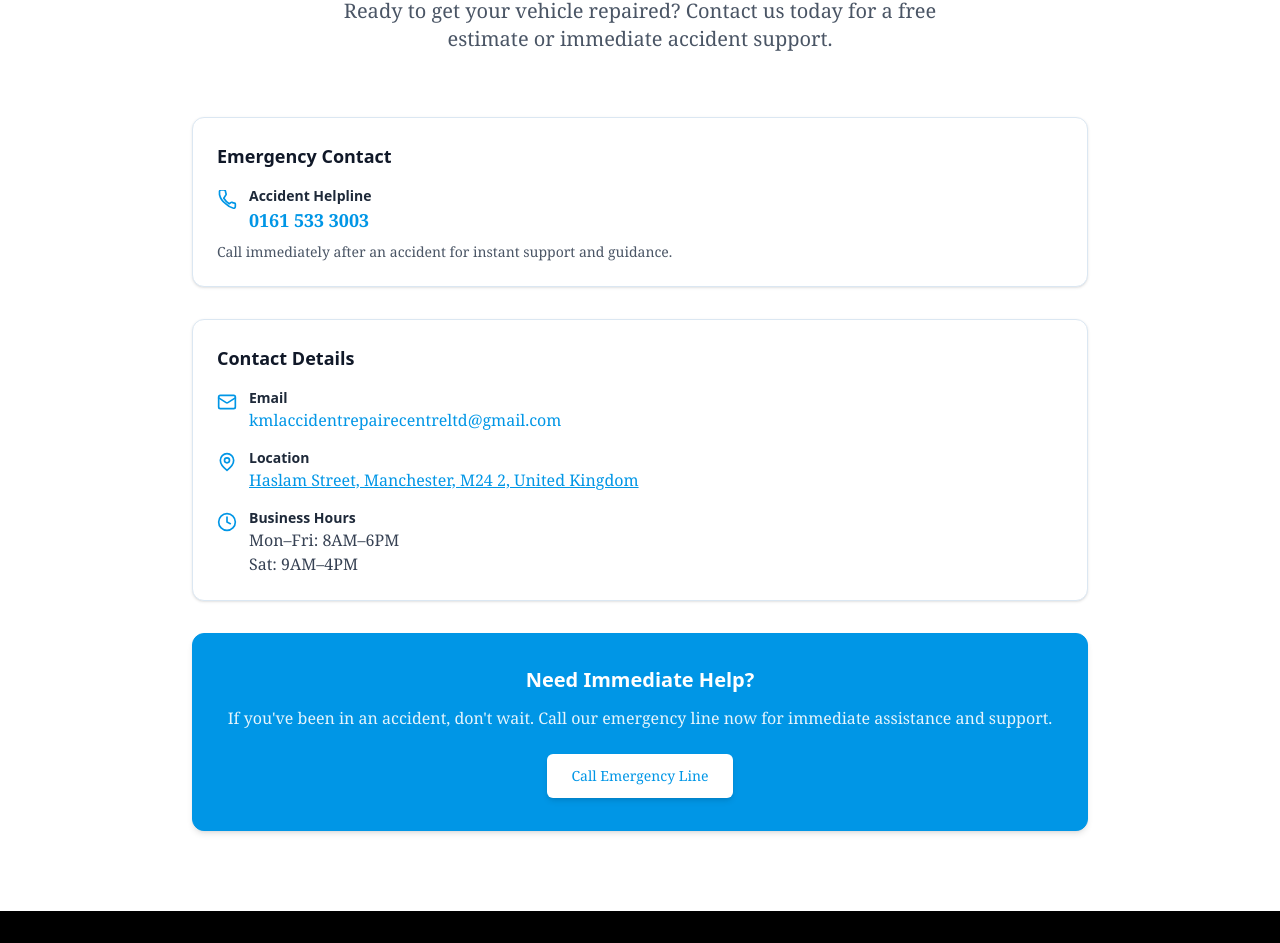
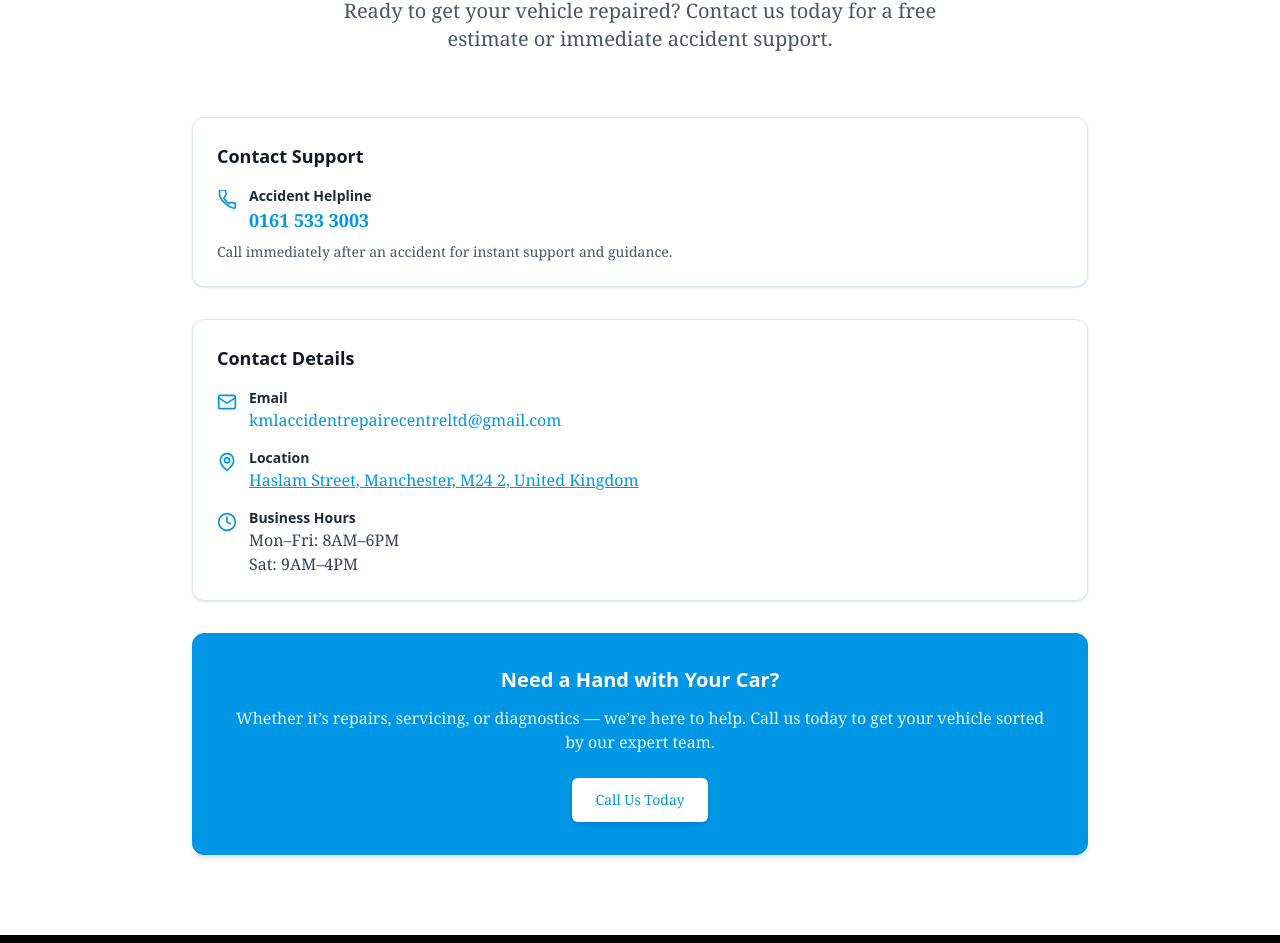
Before and after one commit to shandiru/kml, a React (Vite) app: page / in a window 1280 px wide. Shown: the part 4312-5255 px from the top of the page. Built offline with nearby package versions, Linux system fonts and the light colour scheme.

Commit message:
fix for kml

```diff
--- a/src/components/Footer.jsx
+++ b/src/components/Footer.jsx
@@ -163,7 +163,7 @@ export default function Footer() {
           {/* Emergency Contact */}
           <div>
             <h4 className="font-semibold mb-4 font-sans text-white dark:text-white">
-              Emergency Contact
+              Contact Support
             </h4>
             <div className="bg-blue-600/20 dark:bg-blue-500/20 p-4 rounded">
               <p className="text-sm mb-2 font-serif text-gray-200 dark:text-gray-300">
--- a/src/components/HomePage/ContactSection.jsx
+++ b/src/components/HomePage/ContactSection.jsx
@@ -37,7 +37,7 @@ export default function ContactSection() {
         <div className="space-y-8">
           {/* Emergency Contact */}
           <ContactCard
-            title="Emergency Contact"
+            title="Contact Support"
             COLORS={COLORS}
             aos="fade-up"
             content={
@@ -125,17 +125,16 @@ export default function ContactSection() {
           >
             <div className="p-8">
               <h3 className="font-bold text-xl mb-3 font-sans">
-                Need Immediate Help?
+               Need a Hand with Your Car?
               </h3>
               <p className="mb-6 font-serif text-base opacity-90">
-                If you've been in an accident, don't wait. Call our emergency
-                line now for immediate assistance and support.
+                Whether it’s repairs, servicing, or diagnostics — we’re here to help. Call us today to get your vehicle sorted by our expert team.
               </p>
               <a
                 href="tel:01615333003"
                 className="inline-block px-6 py-3 rounded-md text-sm font-medium font-serif shadow-md bg-white text-[#0096E6] hover:bg-gray-100 transition"
               >
-                Call Emergency Line
+               Call Us Today
               </a>
             </div>
           </div>
```
